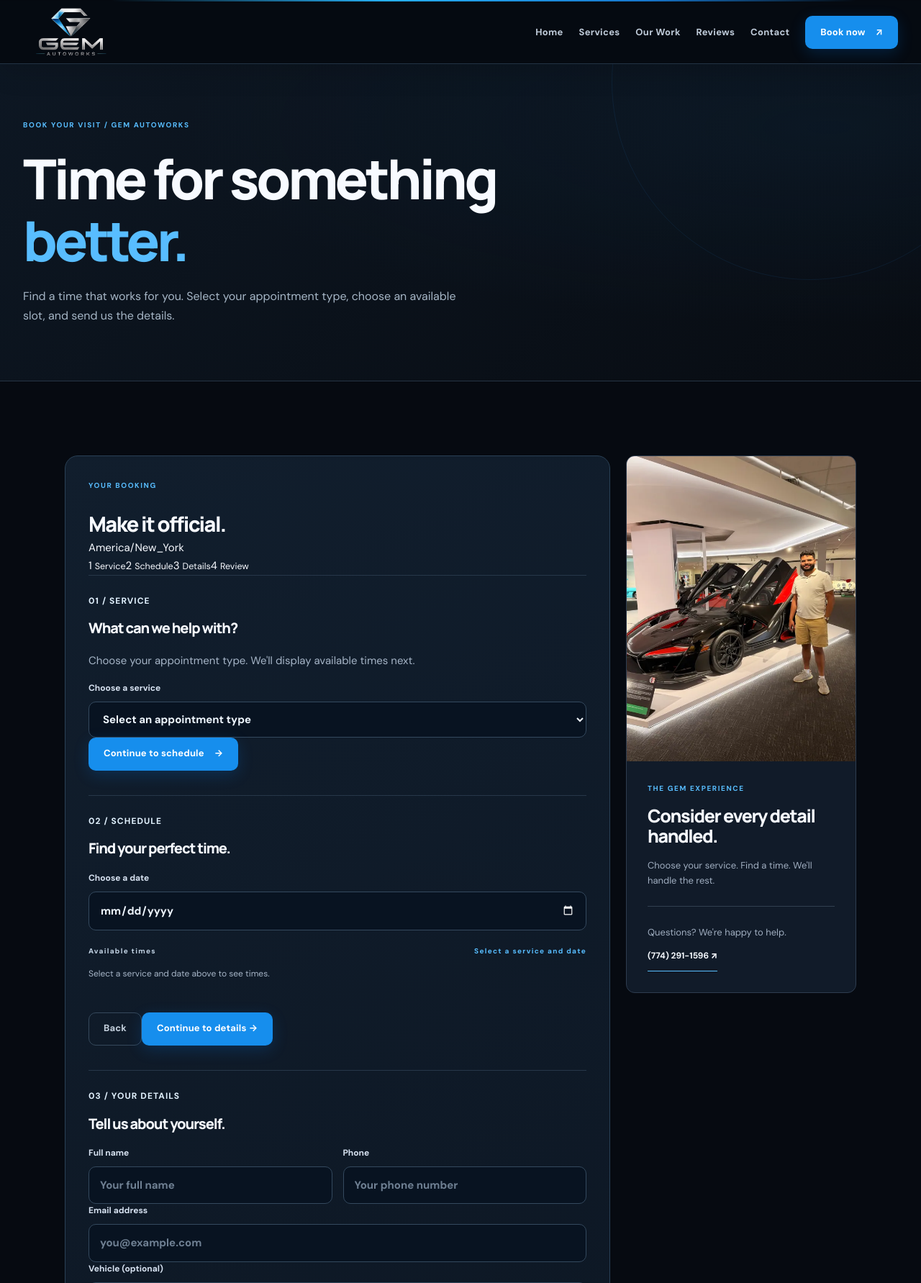
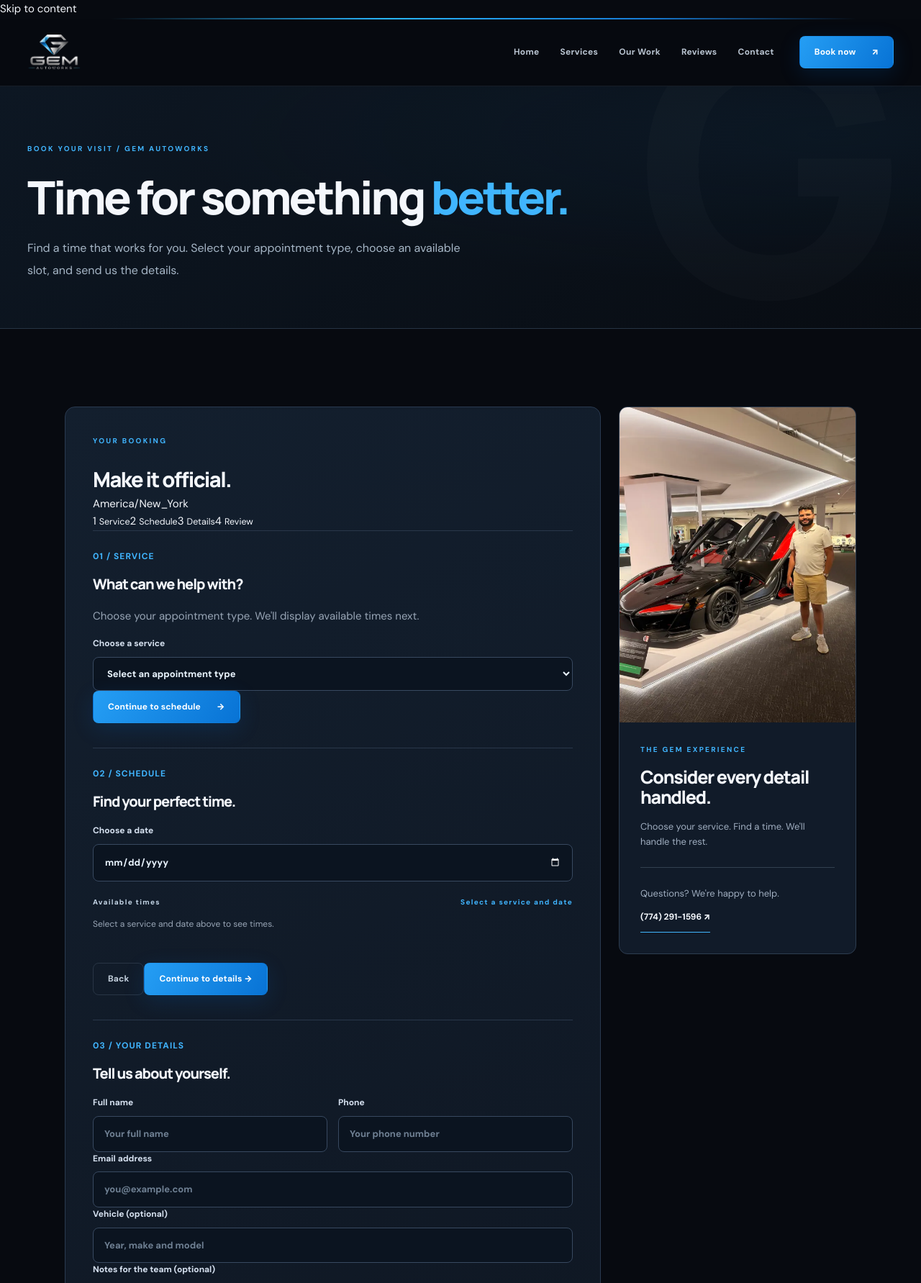
Before and after one commit to pierre-2005/gemautoworks, a FastAPI app: page /book in a window 1280 px wide. Shown: the top 1783 px of the page at 72% size. Run offline with FastAPI, Linux system fonts and the light colour scheme; data comes from the database, SQL or seed files in the repository; parts of the project's set-up code (start-up, migrations or seed data) failed here and were passed over.

Commit message:
design: unified layout, customer profile and privacy details

```diff
--- a/templates/base.html
+++ b/templates/base.html
@@ -10,9 +10,8 @@
   <link rel="preconnect" href="https://fonts.googleapis.com">
   <link rel="preconnect" href="https://fonts.gstatic.com" crossorigin>
   <link href="https://fonts.googleapis.com/css2?family=DM+Sans:wght@400;500;600;700&family=Manrope:wght@400;500;600;700;800&display=swap" rel="stylesheet">
-  <link rel="stylesheet" href="/static/css/site.css?v=4">
-  <link rel="stylesheet" href="/static/css/redesign.css?v=6">
-  <script defer src="/static/js/site.js?v=5"></script>
+  <link rel="stylesheet" href="/static/css/site.css?v=10">
+  <script defer src="/static/js/site.js?v=10"></script>
 </head>
 <body>
 <a class="skip-link" href="#main-content">Skip to content</a>
@@ -36,7 +35,7 @@
 <footer class="footer">
  <div class="container">
    <div class="footer-top">
-     <div><a href="/" class="footer-logo"><img src="/static/img/gem-logo.png" alt=""><span>GEM <em>AUTOWORKS</em></span></a><p>{{ site.footer_caption }}</p></div>
+     <div><a href="/" class="footer-logo"><img src="/static/img/gem-logo.png" alt=""></a><p>{{ site.footer_caption }}</p></div>
      <div><span class="eyebrow">EXPLORE</span><a href="/services">Services</a><a href="/gallery">Gallery</a><a href="/reviews">Reviews</a><a href="/book">Book Online</a></div>
      <div><span class="eyebrow">GET IN TOUCH</span><a href="tel:{{ site.phone|replace(' ','')|replace('(','')|replace(')','')|replace('-','') }}">{{ site.phone }}</a><a href="mailto:{{ site.email }}">{{ site.email }}</a>{% if site.instagram %}<a href="{{ site.instagram }}" rel="noopener noreferrer" target="_blank">Instagram ↗</a>{% endif %}{% if site.facebook %}<a href="{{ site.facebook }}" rel="noopener noreferrer" target="_blank">Facebook ↗</a>{% else %}<span class="social-name">Facebook: GEM Autoworks</span>{% endif %}</div>
    </div>
```
